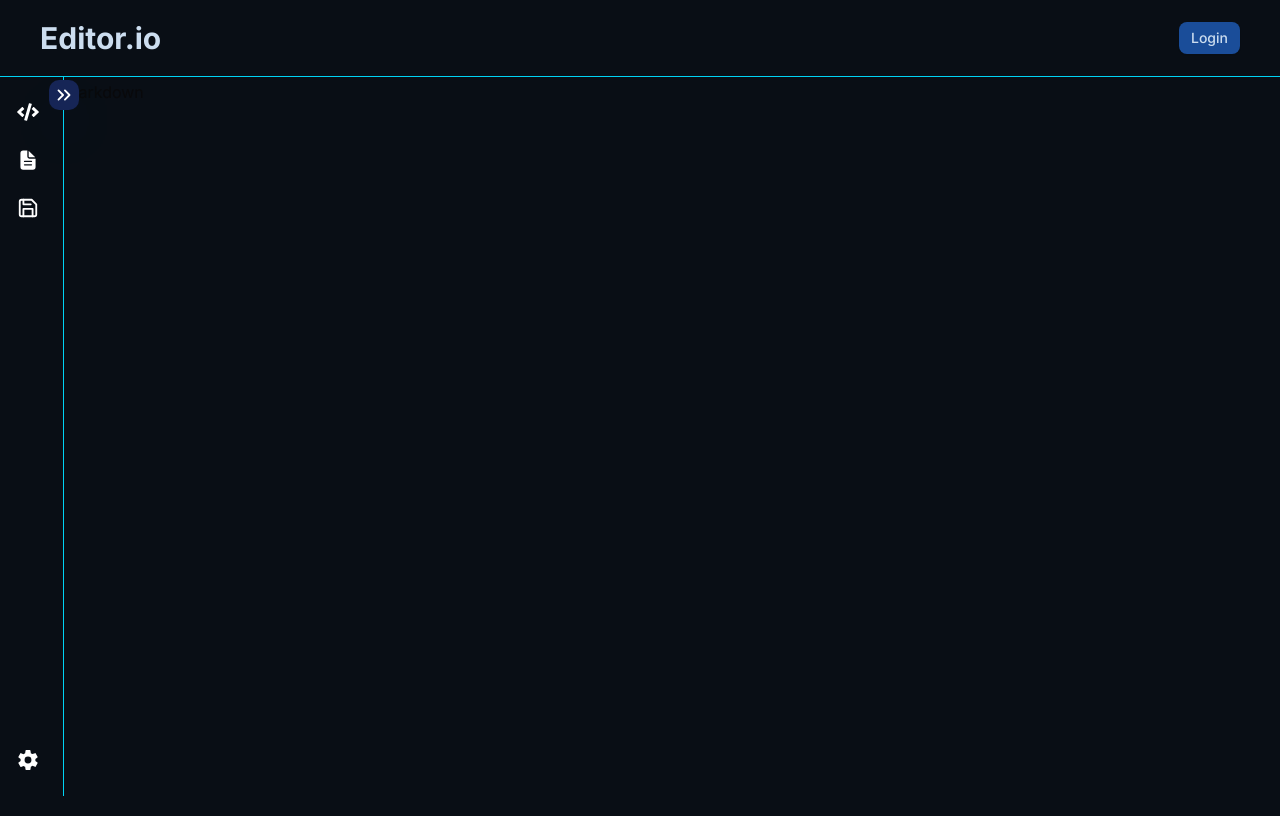
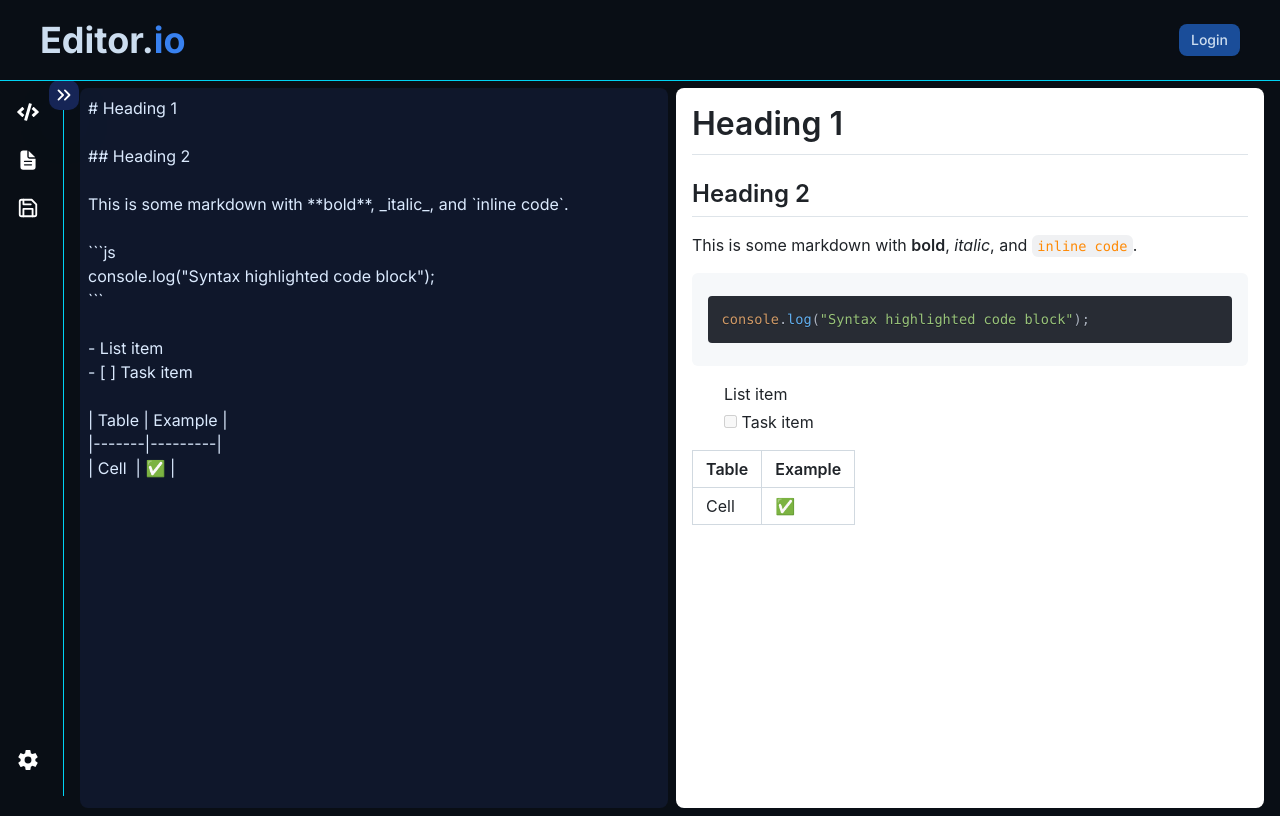
Before and after one commit to daanish04/editor.io, a Next.js app: page /markdown in a window 1280 px wide. Built offline with nearby package versions, Linux system fonts and the light colour scheme; no server answers.

Commit message:
markdown prot

```diff
--- a/app/markdown/page.jsx
+++ b/app/markdown/page.jsx
@@ -1,7 +1,70 @@
-import React from "react";
+"use client";
 
-const Markdown = () => {
-  return <div>Markdown</div>;
+import React, { useState } from "react";
+import Markdown from "react-markdown";
+import remarkGfm from "remark-gfm";
+import { Prism as SyntaxHighlighter } from "react-syntax-highlighter";
+import { oneDark } from "react-syntax-highlighter/dist/esm/styles/prism";
+import "github-markdown-css/github-markdown.css";
+
+const MarkdownPage = () => {
+  const [markdown, setMarkdown] = useState(`# Heading 1
+
+## Heading 2
+
+This is some markdown with **bold**, _italic_, and \`inline code\`.
+
+\`\`\`js
+console.log("Syntax highlighted code block");
+\`\`\`
+
+- List item
+- [ ] Task item
+
+| Table | Example |
+|-------|---------|
+| Cell  | ✅ |
+`);
+
+  return (
+    <div className=" py-2 px-4 grid grid-cols-2 gap-2 h-full w-full  overflow-y-hidden">
+      <textarea
+        value={markdown}
+        spellCheck={false}
+        className=" bg-slate-900 text-blue-100 rounded-md p-2 resize-none"
+        onChange={(e) => setMarkdown(e.target.value)}
+      />
+      <div className="markdown-body overflow-auto p-4 bg-slate-900 rounded-md h-[calc(100vh-5rem)]">
+        <Markdown
+          remarkPlugins={[remarkGfm]}
+          components={{
+            code({ node, inline, className, children, ...props }) {
+              const match = /language-(\w+)/.exec(className || "");
+              return !inline && match ? (
+                <SyntaxHighlighter
+                  style={oneDark}
+                  language={match[1]}
+                  PreTag="div"
+                  {...props}
+                >
+                  {String(children).replace(/\n$/, "")}
+                </SyntaxHighlighter>
+              ) : (
+                <code
+                  className=" text-orange-400 rounded px-1 overflow-y-hidden"
+                  {...props}
+                >
+                  {children}
+                </code>
+              );
+            },
+          }}
+        >
+          {markdown}
+        </Markdown>
+      </div>
+    </div>
+  );
 };
 
-export default Markdown;
+export default MarkdownPage;
--- a/components/header.jsx
+++ b/components/header.jsx
@@ -8,8 +8,8 @@ const Header = async () => {
   await checkUser();
   return (
     <div className="fixed w-full flex justify-between items-center py-5 md:px-10 p-6 text-cream bg-dusk border-b border-cyan-400 z-100">
-      <Link href="/" className="text-3xl font-bold ">
-        Editor.io
+      <Link href="/" className="text-4xl font-bold ">
+        Editor.<span className="text-accent">io</span>
       </Link>
       <div className="flex items-center justify-around gap-3">
         <span>
--- a/components/layoutWrapper.jsx
+++ b/components/layoutWrapper.jsx
@@ -5,7 +5,7 @@ import Sidebar from "./sidebar";
 
 export default function LayoutWrapper({ children }) {
   const pathname = usePathname();
-  const [collapsed, setCollapsed] = useState(false);
+  const [collapsed, setCollapsed] = useState(true);
 
   const autoCollapsedRoutes = ["/signin", "/signup", "/code", "/markdown"];
 
--- a/package.json
+++ b/package.json
@@ -25,12 +25,16 @@
     "class-variance-authority": "^0.7.1",
     "clsx": "^2.1.1",
     "codemirror": "^6.0.1",
+    "github-markdown-css": "^5.8.1",
     "lucide-react": "^0.511.0",
     "next": "15.3.3",
     "react": "^19.0.0",
     "react-dom": "^19.0.0",
     "react-icons": "^5.5.0",
+    "react-markdown": "^10.1.0",
     "react-resizable-panels": "^3.0.2",
+    "react-syntax-highlighter": "^15.6.1",
+    "remark-gfm": "^4.0.1",
     "tailwind-merge": "^3.3.0"
   },
   "devDependencies": {
```
Also changed, not shown: 1 other file (tests, documents, lock files or other folders).
